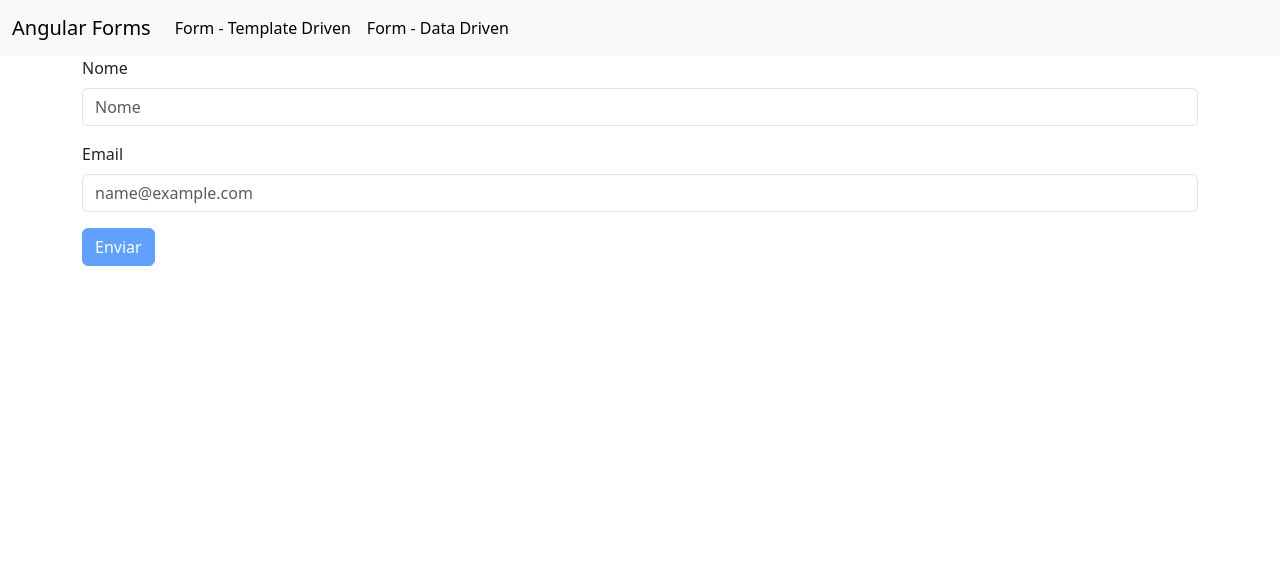
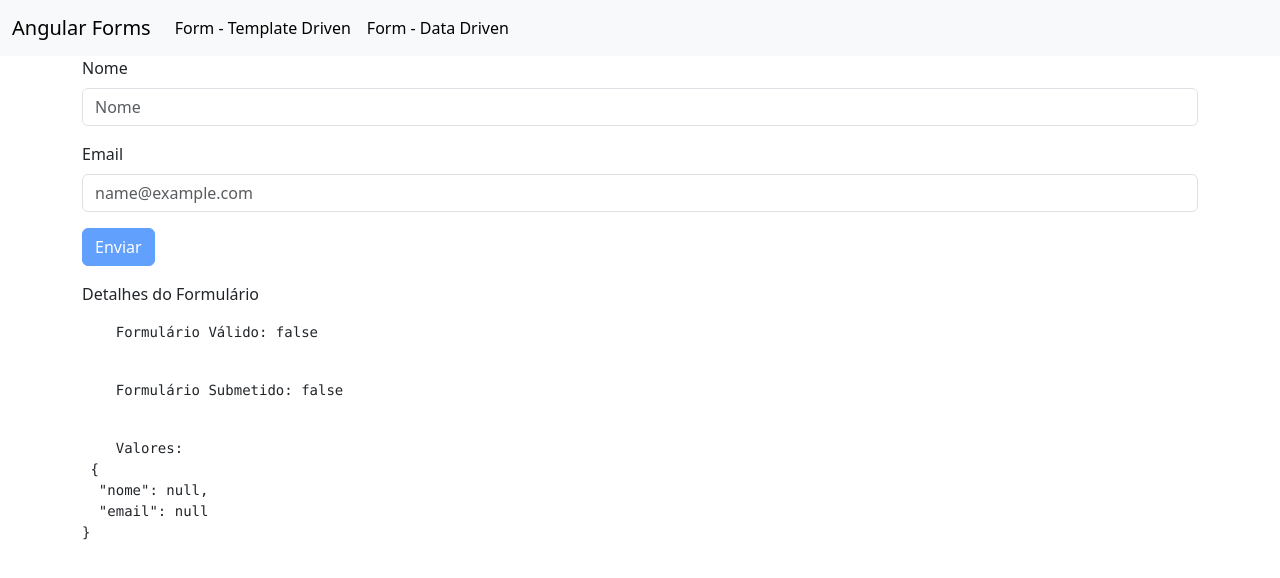
Before and after one commit to maiconcardoso/studying_angular_forms, an Angular app: page /templateForm in a window 1280 px wide. Shown: the top 578 px of the page. Built offline with nearby package versions, Linux system fonts and the light colour scheme.

Commit message:
Verificando dados do Form no template com JSON

```diff
--- a/src/app/app.module.ts
+++ b/src/app/app.module.ts
@@ -10,7 +10,8 @@
 @NgModule({
   declarations: [
     AppComponent,
-    DataFormComponent
+    DataFormComponent,
+
   ],
   imports: [
     BrowserModule,
--- /dev/null
+++ b/src/app/form-debug/form-debug.component.html
@@ -0,0 +1,15 @@
+
+<div style="margin-top: 10px;" *ngIf="form">
+  <p>
+      Detalhes do Formulário
+  </p>
+  <pre>
+    Formulário Válido: {{ form.valid }}
+  </pre>
+  <pre>
+    Formulário Submetido: {{ form.submitted }}
+  </pre>
+  <pre>
+    Valores: <br> {{ form.value | json}}
+  </pre>
+</div>
--- a/src/app/template-form/template-form.component.html
+++ b/src/app/template-form/template-form.component.html
@@ -18,4 +18,5 @@
   <div class="mb-3">
     <button [disabled]="!f.valid" type="submit" class="btn btn-primary">Enviar</button>
   </div>
+  <app-form-debug [form]="f"></app-form-debug>
 </form>
--- a/src/app/template-form/template-form.module.ts
+++ b/src/app/template-form/template-form.module.ts
@@ -2,12 +2,14 @@
 import { CommonModule } from '@angular/common';
 import { TemplateFormComponent } from './template-form.component';
 import { FormsModule } from '@angular/forms';
+import { FormDebugComponent } from '../form-debug/form-debug.component';
 
 
 
 @NgModule({
   declarations: [
-    TemplateFormComponent
+    TemplateFormComponent,
+    FormDebugComponent
   ],
   imports: [
     CommonModule,
```
Also changed, not shown: src/app/form-debug/form-debug.component.ts (added, +12 -0 lines), src/app/form-debug/form-debug.component.css (added), 1 other file (tests, documents, lock files or other folders).
